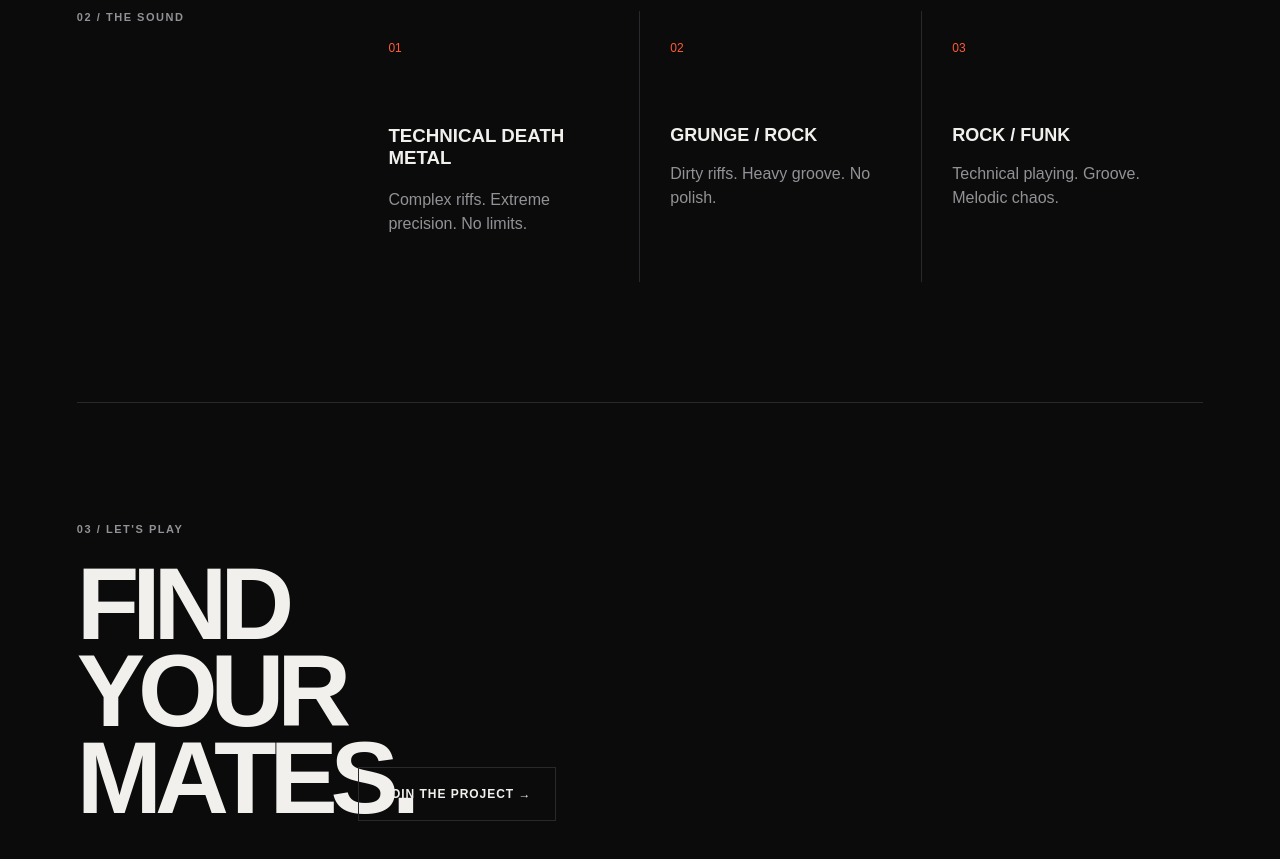
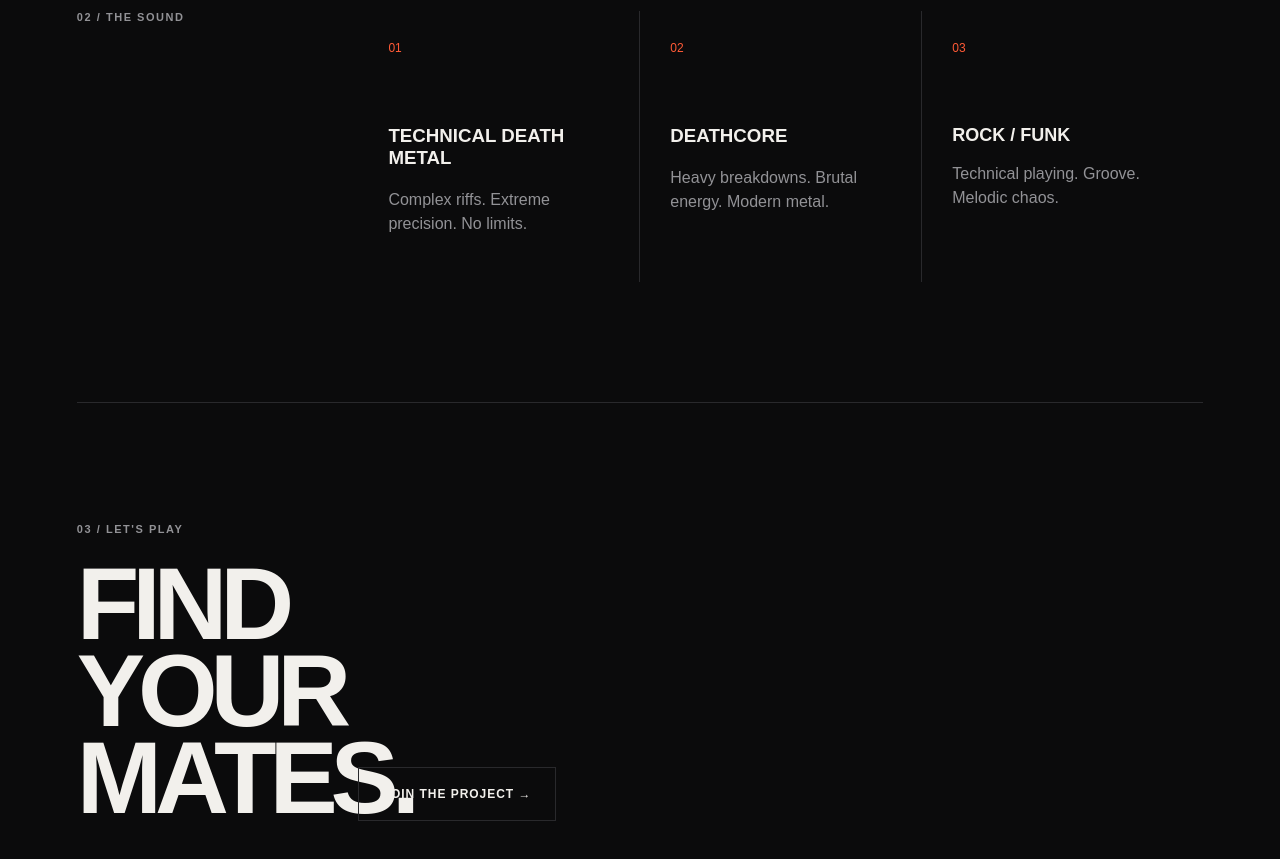
Before and after one commit to Alex-eco/ivanr-ocks, a Next.js app: page / in a window 1280 px wide. Shown: the part 1440-2299 px from the top of the page. Built offline with nearby package versions, Linux system fonts and the light colour scheme.

Commit message:
Update page.tsx

```diff
--- a/app/page.tsx
+++ b/app/page.tsx
@@ -59,8 +59,8 @@ export default function Home() {
 
           <div>
             <span>02</span>
-            <strong>GRUNGE / ROCK</strong>
-            <p>Dirty riffs. Heavy groove. No polish.</p>
+<h3>DEATHCORE</h3>
+<p>Heavy breakdowns. Brutal energy. Modern metal.</p>
           </div>
 
           <div>
```
